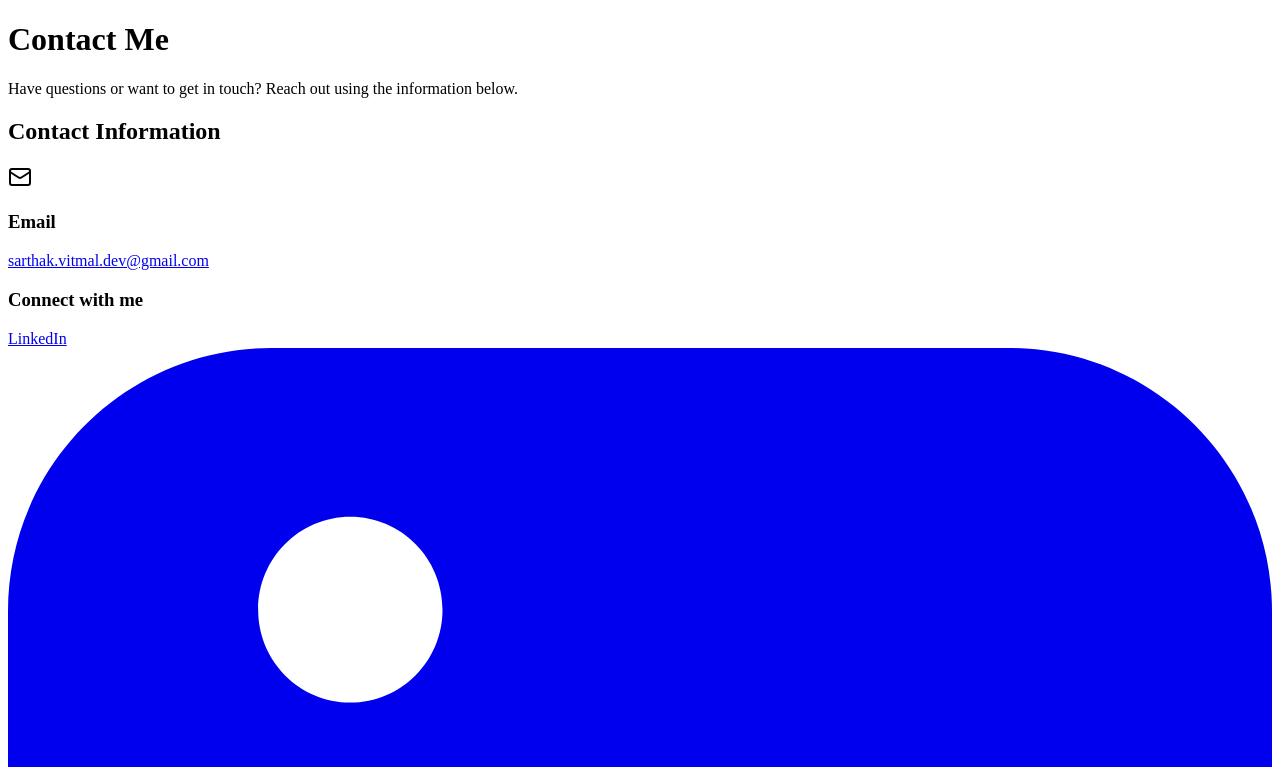
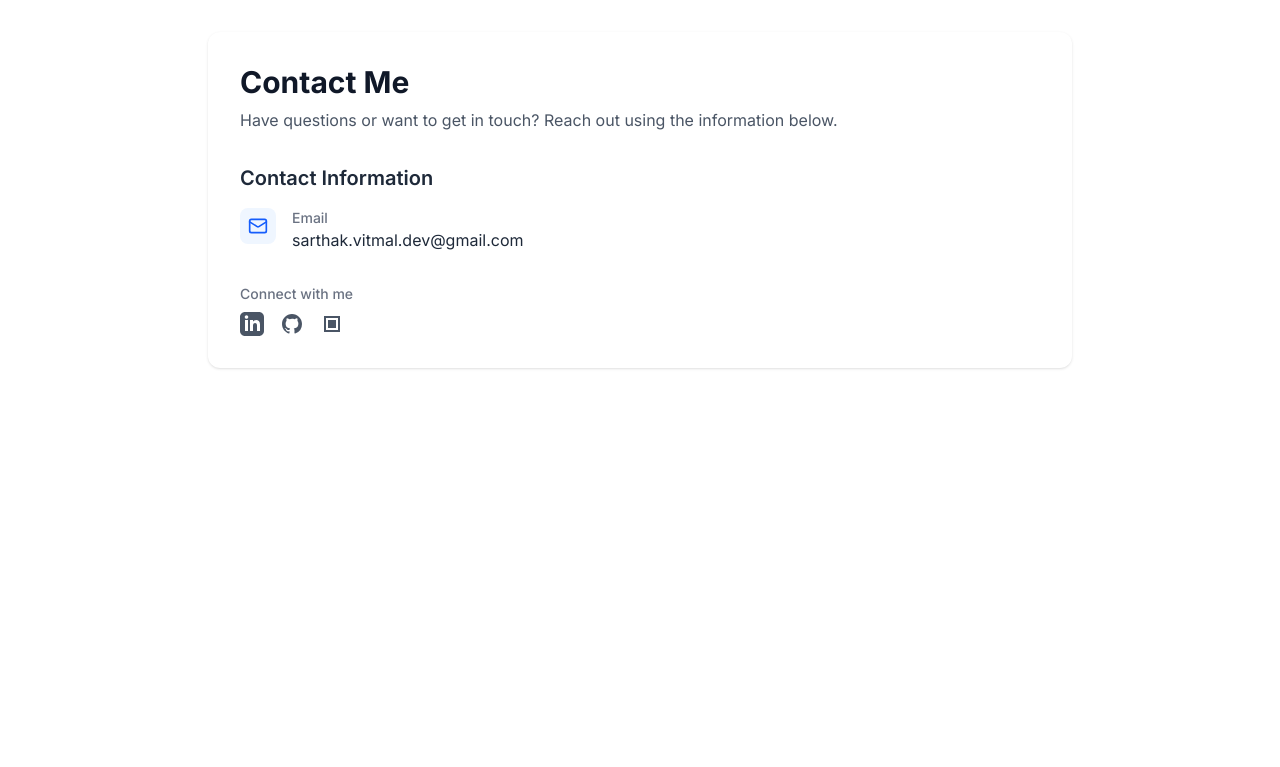
Before and after one commit to Yashraj-24/sms-scheduler-frontend, a Next.js app: page /contact in a window 1280 px wide. Shown: the top 767 px of the page. Built offline with nearby package versions, Linux system fonts and the light colour scheme.

Commit message:
Improve project structure

```diff
--- /dev/null
+++ b/src/app/layout.tsx
@@ -0,0 +1,22 @@
+import type { Metadata } from 'next';
+import { Inter } from 'next/font/google';
+import './globals.css';
+
+const inter = Inter({ subsets: ['latin'] });
+
+export const metadata: Metadata = {
+  title: 'Message Scheduler',
+  description: 'Schedule and manage your messages with ease',
+};
+
+export default function RootLayout({
+  children,
+}: {
+  children: React.ReactNode;
+}) {
+  return (
+    <html lang="en">
+      <body className={inter.className}>{children}</body>
+    </html>
+  );
+}
```
